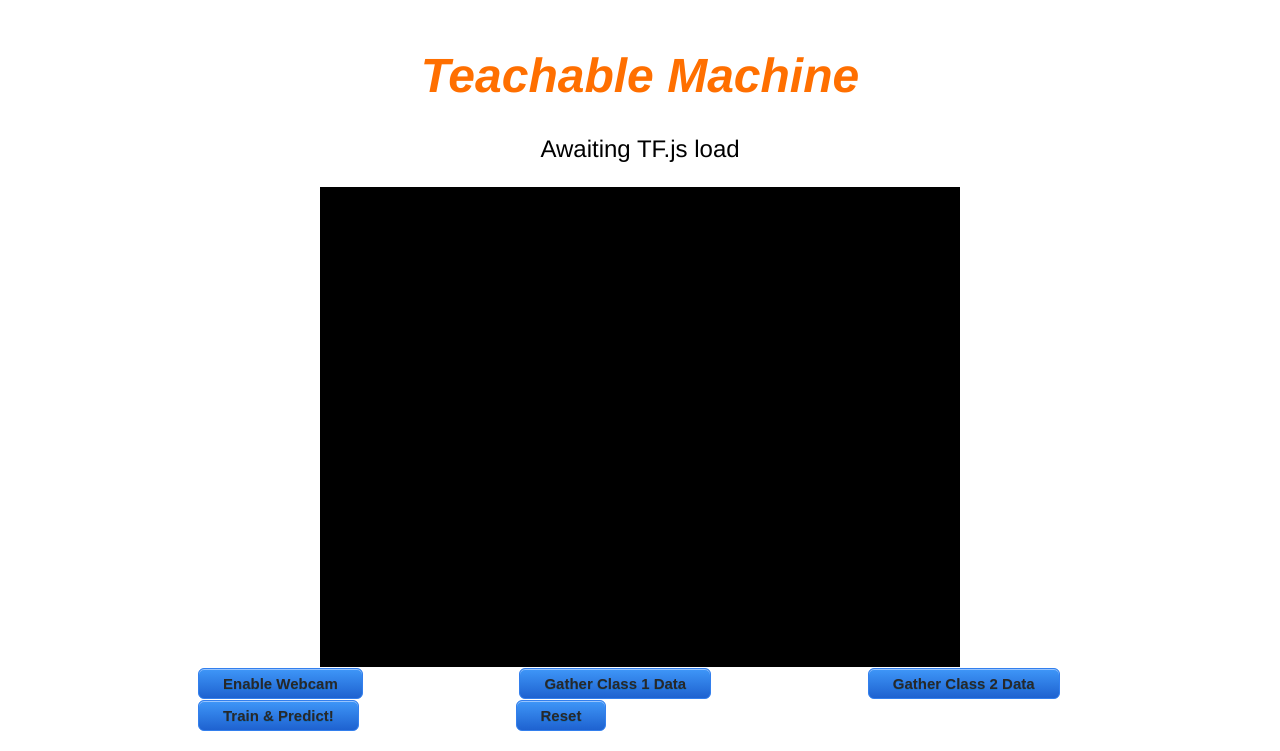
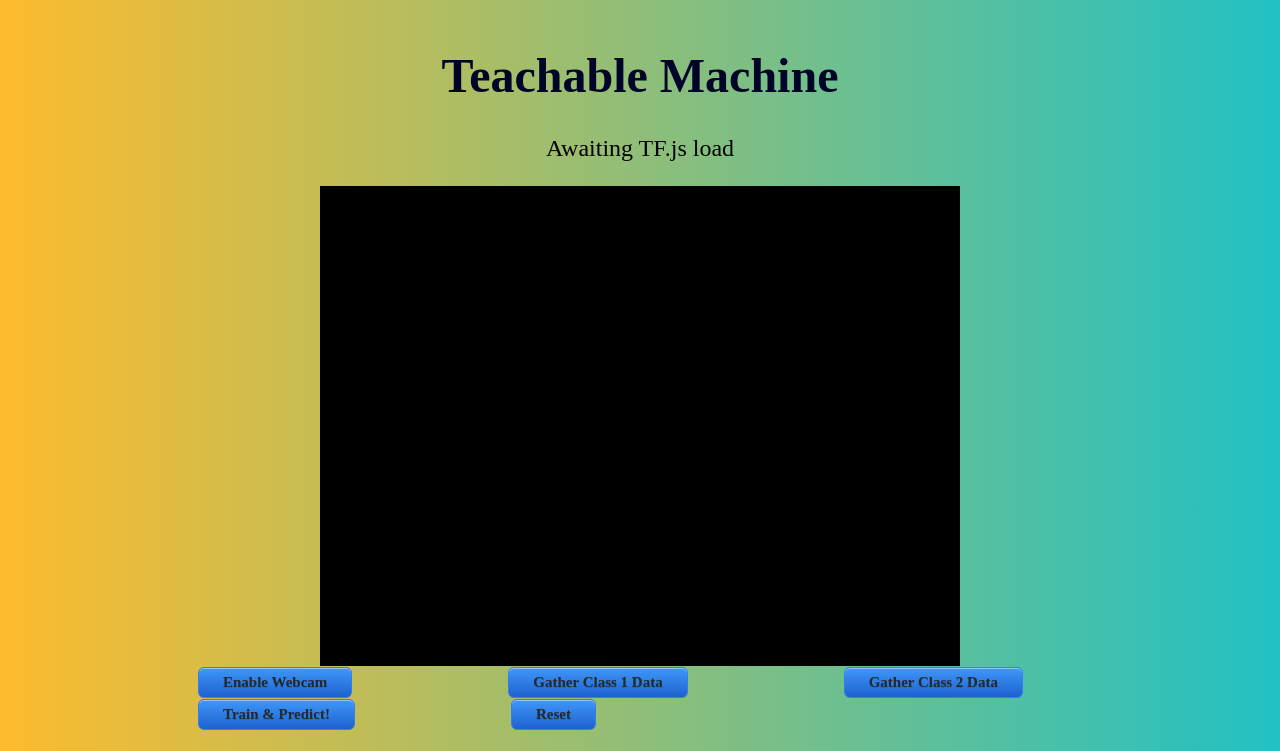
Before and after one commit to JosephAni/tensorflow-app, a website: page index.html in a window 1280 px wide. Shown: the top 751 px of the page. Drawn offline with Linux system fonts and the light colour scheme; a script that the page names is missing.

Commit message:
Added styling and Tutorial on how to use machine.

```diff
--- a/index.html
+++ b/index.html
@@ -20,7 +20,7 @@
     <button class="dataCollector" data-1hot="1" data-name="Class 2">Gather Class 2 Data</button>
     <button id="train">Train &amp; Predict!</button>
     <button id="reset">Reset</button>
-    <ol>
+    <ol id="list">
       <li>First enable webcam and allow access when asked.</li>
       <li>Point an object at the camera</li>
       <li>Next, click on the Gather Class 1 Data button and hold to gather some samples of the object</li>
--- a/style.css
+++ b/style.css
@@ -1,12 +1,17 @@
 body {
-    font-family: helvetica, arial, sans-serif;
+    font-family: 'Young Serif', serif;
     margin: 2em;
     font-size:150%;
+    background: #22c1c3;  /* fallback for old browsers */
+    background: -webkit-linear-gradient(to right, #fdbb2d, #22c1c3);  /* Chrome 10-25, Safari 5.1-6 */
+    background: linear-gradient(to right, #fdbb2d, #22c1c3); /* W3C, IE 10+/ Edge, Firefox 16+, Chrome 26+, Opera 12+, Safari 7+ */
+
+
   }
 
   h1 {
-    font-style: italic;
-    color: #FF6F00;
+    font-family: 'Young Serif', serif;
+    color: #000428;
     text-align: center;
   }
 
@@ -32,7 +37,7 @@
   padding; 14px;
 	cursor:pointer;
 	color:#282828;
-	font-family:Arial;
+	font-family: 'Young Serif', serif;
 	font-size:15px;
 	font-weight:bold;
 	padding:6px 24px;
@@ -48,40 +53,12 @@
     top:1px;
   }
 
-  #status {
-    text-align: center;
-  }
-
-  /* body {
-    font-family: helvetica, arial, sans-serif;
-    margin: 2em;
-  }
-
-  h1 {
-    font-style: italic;
-    color: #FF6F00;
-  }
-
-
-  video {
-    clear: both;
-    display: block;
-    margin: 10px;
-    background: #000000;
-    width: 640px;
-    height: 480px;
-  }
-
-  button {
-    padding: 10px;
-    float: left;
-    margin: 5px 3px 5px 10px;
-  }
+  list{font-family: 'Young Serif', serif;}
 
   .removed {
     display: none;
   }
 
   #status {
-    font-size:150%;
-  } */
+    text-align: center;
+  }
```
